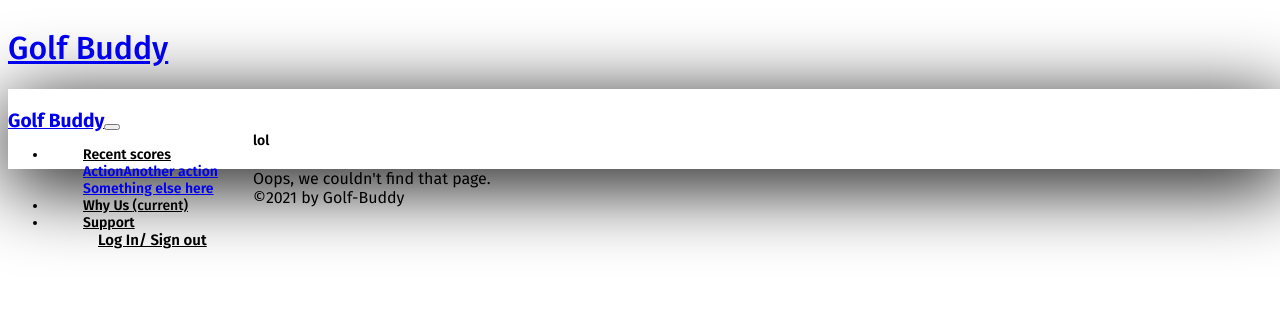
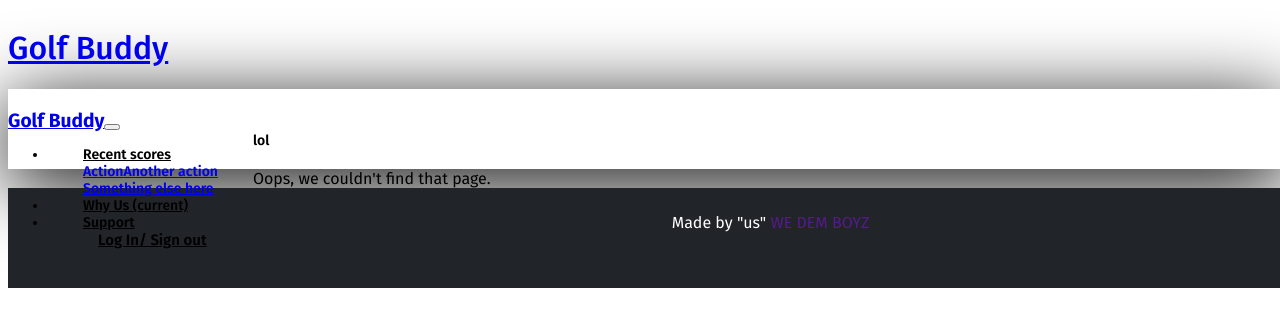
Before and after one commit to Jasonpsmith180/golf-buddy, a React (Create React App) app in the folder client/: page /thought/1 in a window 1280 px wide. Shown: the top 326 px of the page. Built offline with nearby package versions, Linux system fonts and the light colour scheme; the HTML template or start-up script is replaced by a standard one.

Commit message:
fixed footer

```diff
--- a/client/src/App.js
+++ b/client/src/App.js
@@ -38,8 +38,8 @@ function App() {
               <Route component={NoMatch} />
             </Switch>
           </div>
-          <Footer />
         </div>
+        <Footer />
       </Router>
     </ApolloProvider>
   );
--- a/client/src/components/Footer/index.js
+++ b/client/src/components/Footer/index.js
@@ -1,11 +1,11 @@
-import React from 'react';
-
+import React from "react"
 const Footer = () => {
-  return (
-    <footer className="w-100 mt-auto bg-secondary p-4">
-      <div className="container">&copy;2021 by Golf-Buddy</div>
-    </footer>
-  );
+    return (
+        <footer class="page-footer font-small blue footer">
+            <div class="footer-copyright text-center py-3">Made by "us"
+                <a href="" target="_blank" rel="" className="author"> WE DEM BOYZ</a>
+            </div>
+        </footer>
+    );
 };
-
 export default Footer;
--- a/client/src/index.css
+++ b/client/src/index.css
@@ -190,7 +190,7 @@ body, html, .App, #root, .auth-wrapper {
   background-color: #212529;
   padding-top: 25px;
   color: white;
-  position: absolute;
+  position: static;
   bottom: 0;
   height: 100px;
   width: 100%;
```
